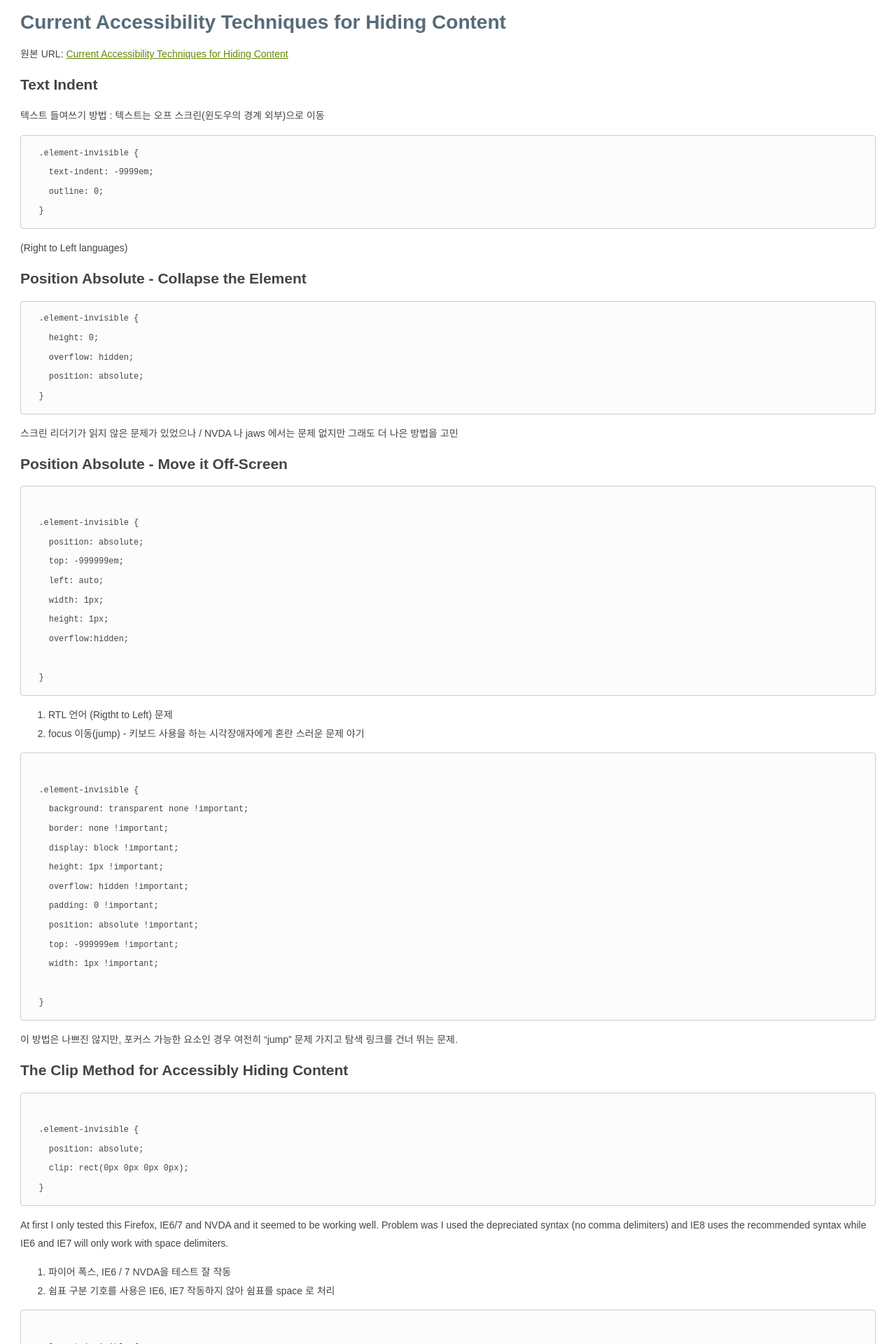
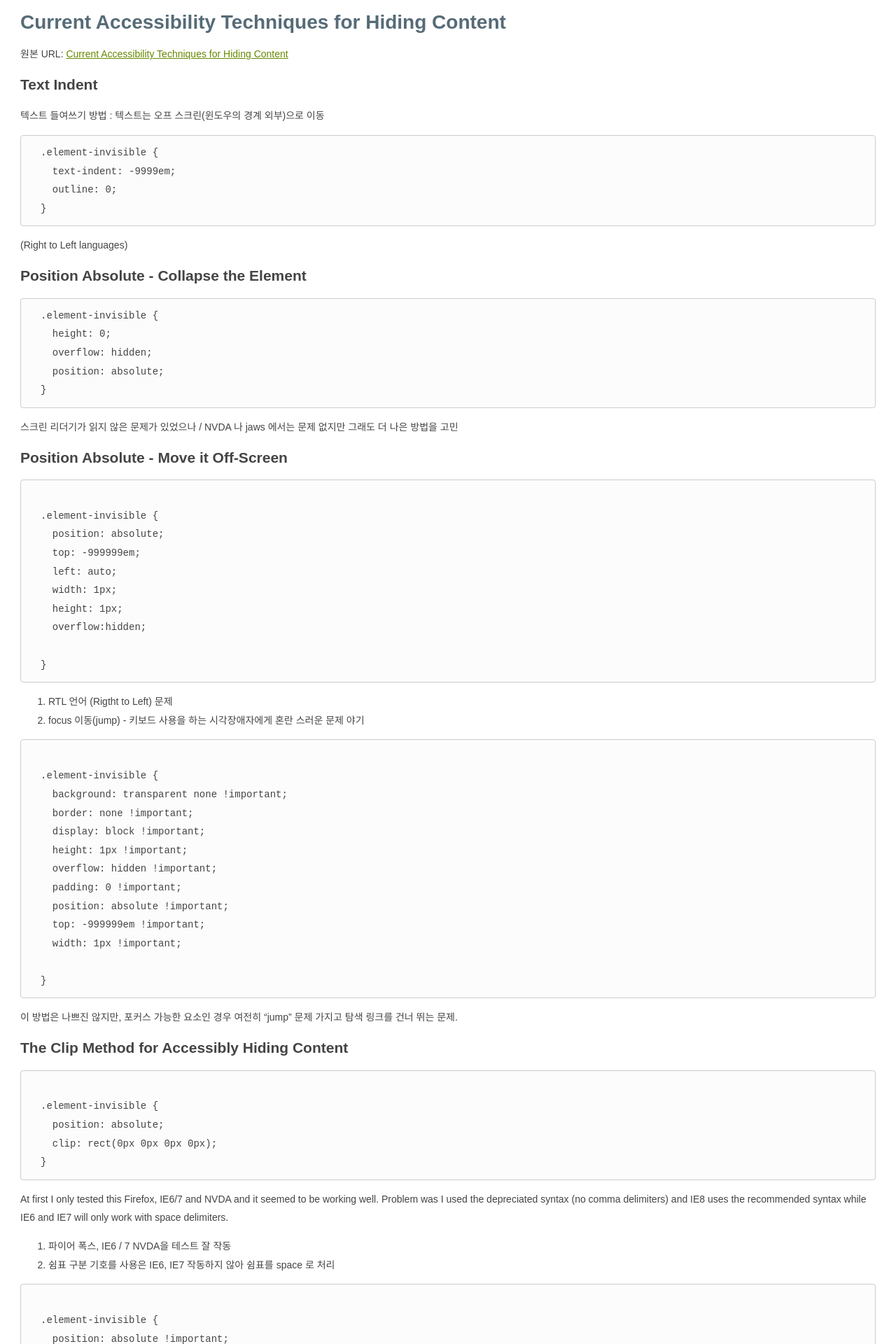
Before and after one commit to ionic2002/ionic2002.github.io, a Jekyll site: the page built from _posts/2016-03-21-issue_04.md, in a window 1280 px wide. Shown: the top 1920 px of the page at 70% size. Built offline with Jekyll 4.4.1, drawn with Linux system fonts in a browser that asks for light colours.

Commit message:
수정
수정

```diff
--- a/_layouts/post.html
+++ b/_layouts/post.html
@@ -22,7 +22,7 @@
 			padding-top: 0.2em;
 			padding-bottom: 0.2em;
 			margin: 0;
-			font-size: 85%;
+			font-size: 100%;
 			background-color: #fcfcfc;
 			border-radius: 3px
 		}
```
